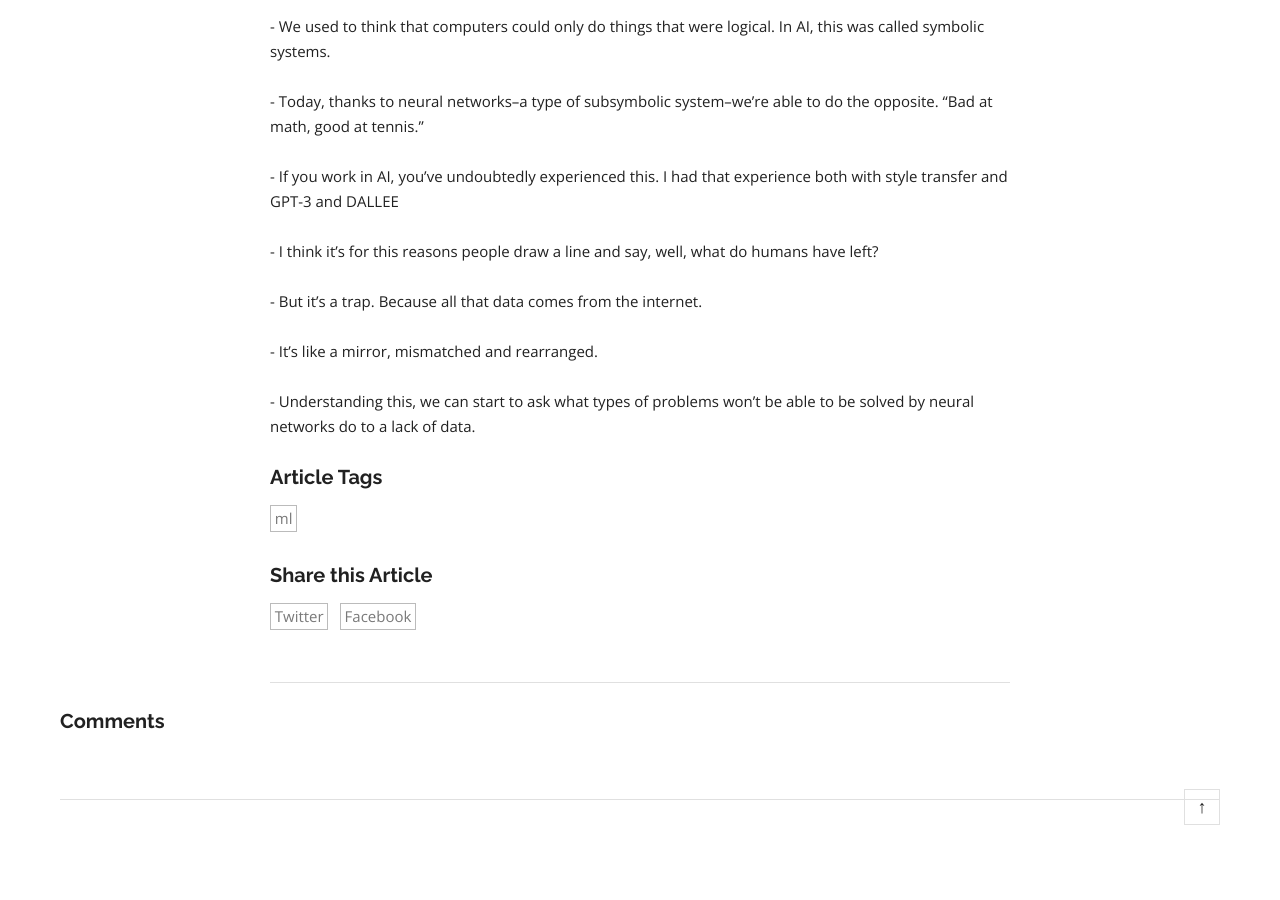
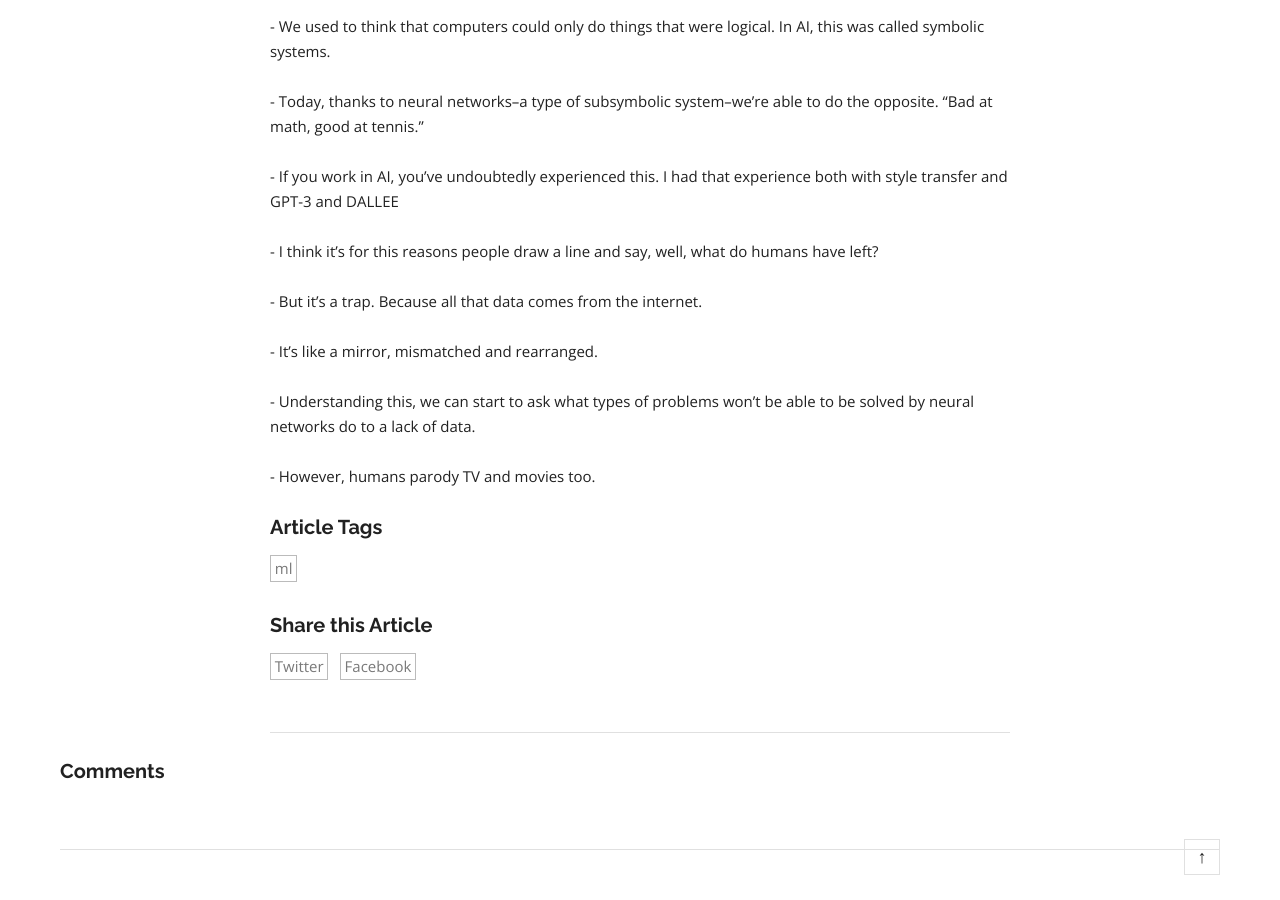
Before and after one commit to dalequark/daleonai, a Jekyll site: the page built from _posts/2021-02-24-what-is-human-anymore.md, in a window 1280 px wide and 900 px high, scrolled down 869 px. Built offline with Jekyll 4.4.1, drawn with Linux system fonts in a browser that asks for light colours; some web fonts are replaced; a script that is not in the unit is left out; comment, search, counter and statistics services are not loaded; before the commit the page ends 1719 px from its top, so only the background shows below that.

Commit message:
Update Blog “2021-02-24-what-is-human-anymore”

```diff
--- a/_posts/2021-02-24-what-is-human-anymore.md
+++ b/_posts/2021-02-24-what-is-human-anymore.md
@@ -24,3 +24,5 @@ permalink: humans
 \- It's like a mirror, mismatched and rearranged.
 
 \- Understanding this, we can start to ask what types of problems won't be able to be solved by neural networks do to a lack of data.
+
+\- However, humans parody TV and movies too.
```
